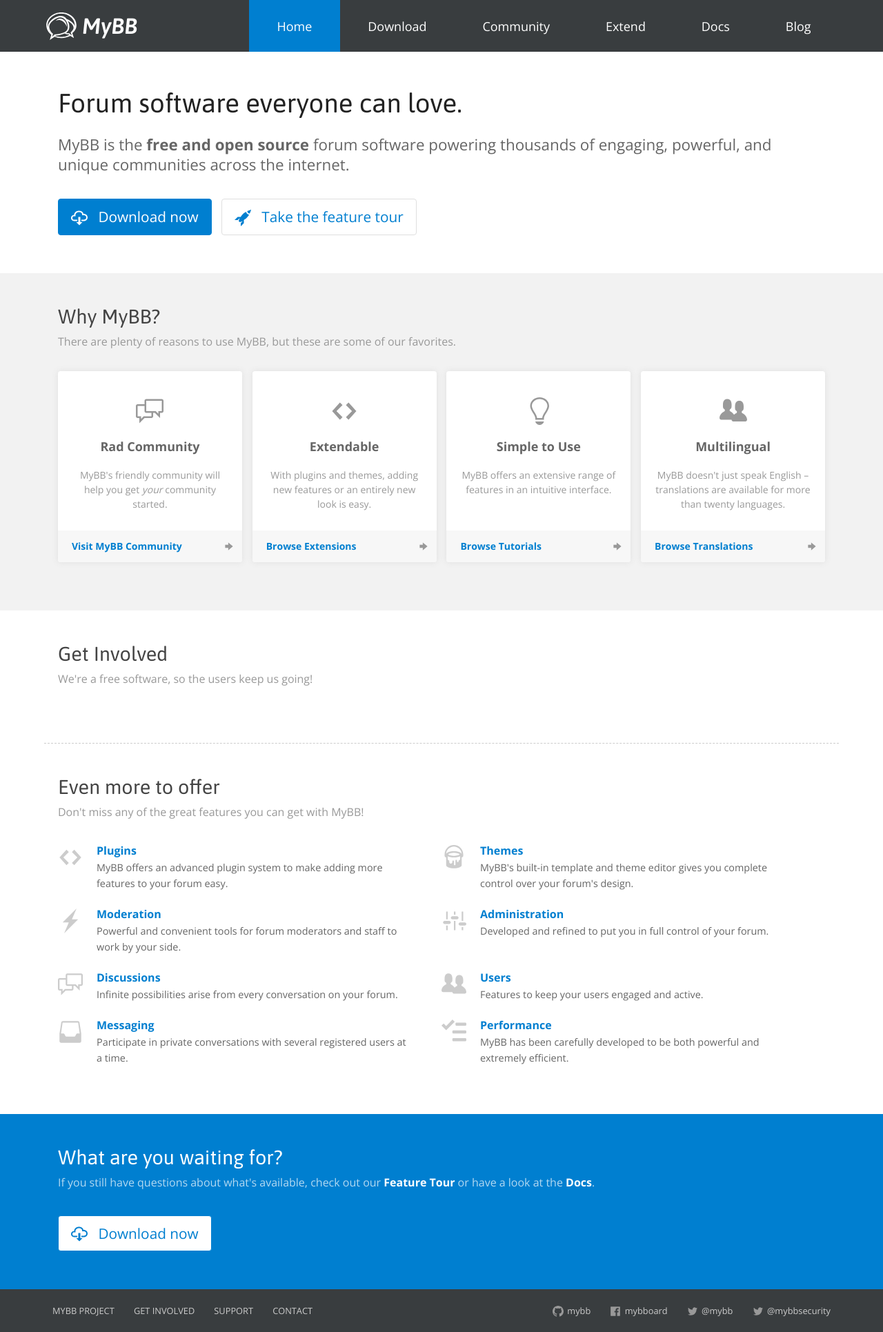
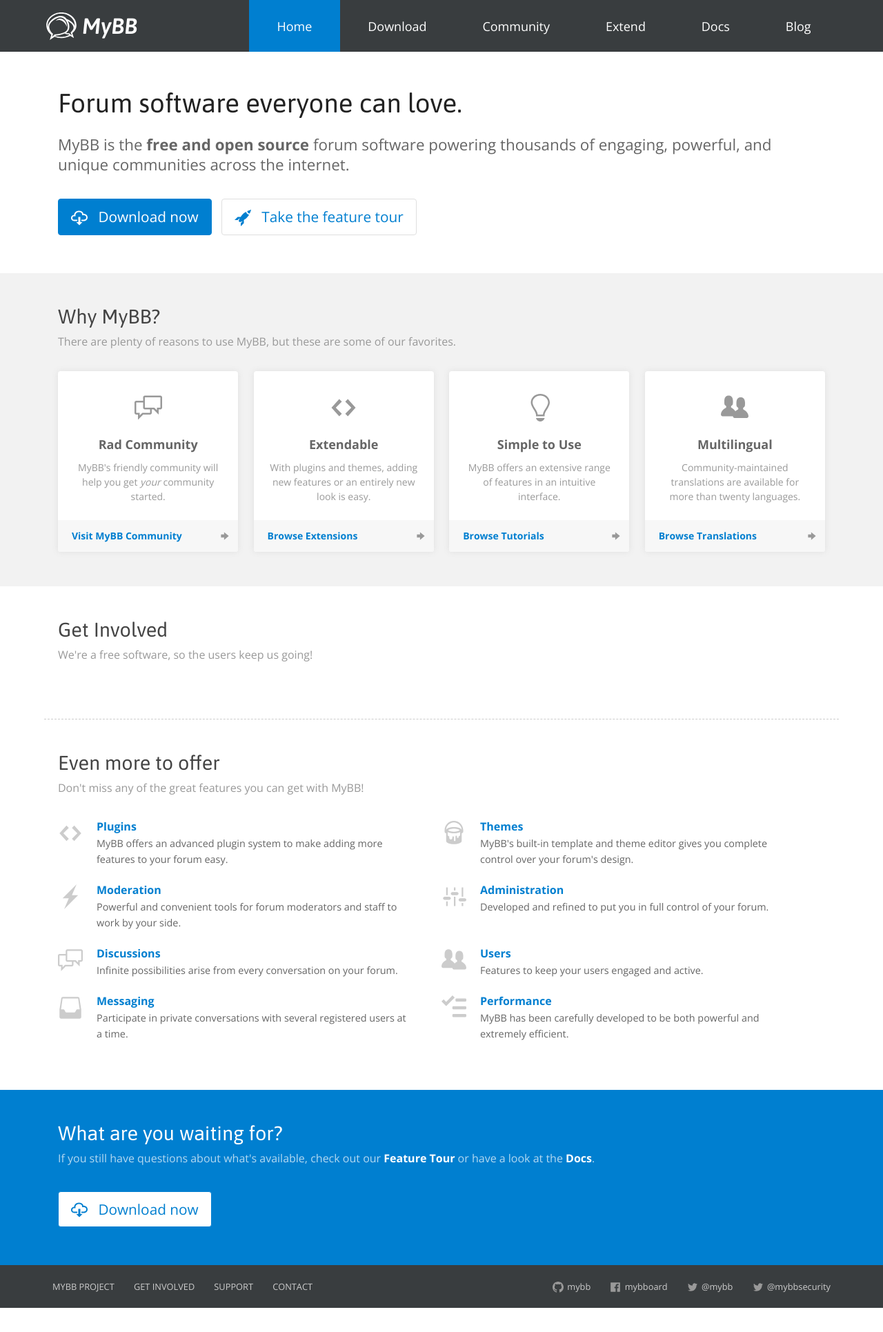
Before and after one commit to mybb/wip.mybb.com, a Jekyll site: the page built from index.html, in a window 1280 px wide. Shown: the whole page at 69% size. Built offline with Jekyll 4.4.1, drawn with Linux system fonts in a browser that asks for light colours; after the commit the page ends 1896 px from its top, so only the background shows below that.

Commit message:
Revisions to 'why MyBB' cards on home page

```diff
--- a/_sass/pages/_home.scss
+++ b/_sass/pages/_home.scss
@@ -68,6 +68,10 @@
 
 	&--why {
 		background: $background-2;
+
+		.wrapper {
+			padding-bottom: 20px;
+		}
 	}
 
 	&--get-involved {
@@ -107,46 +111,65 @@
 		width: 100%;
 		background: $background-default;
 		border-radius: $radius;
-		text-align: center;
-		padding: 40px 20px 60px 20px;
 		box-sizing: border-box;
 		position: relative;
-		margin-bottom: 20px;
+		margin-bottom: 30px;
 		box-shadow: $border-1 0 0 10px;
+		text-align: left;
+		padding: 20px 20px 60px 80px;
 
 		@include bp-medium {
 			width: 48%;
 		}
 
 		@include bp-large {
-			width: 24%;
+			width: 23.5%;
+			text-align: center;
+			padding: 35px 20px 70px 20px;
 		}
 
 		&__icon {
 			@include icon(40px, $alt-font-color-2, 0, 0);
+			float: left;
+			margin-left: -60px;
+
+			@include bp-large {
+				float: none;
+				margin: 0;
+			}
 		}
 
 		&__title {
 			font-size: $font-regular;
 			color: $alt-font-color-1;
+			margin: 0;
+
+			@include bp-large {
+				margin-top: 20px;
+			}
 		}
 
 		&__description {
 			font-size: $font-smallest;
 			line-height: 1.5;
 			color: $alt-font-color-2;
+			margin: 10px 0 0 0;
 		}
 
 		&__action {
 			position: absolute;
 			bottom: 0;
-			margin: 0 -20px 0 -20px;
+			margin: 0 -20px 0 -80px;
 			width: 100%;
 			background: $background-1;
 			text-align: left;
 			font-size: $font-smallest;
 			font-weight: bold;
 			border-radius: 0 0 $radius $radius;
+
+			@include bp-large {
+				margin: 0 -20px;
+			}
 
 			&__link {
 				display: block;
--- a/download/index.html
+++ b/download/index.html
@@ -6,7 +6,10 @@
 ---
 <article class="main main--download">
     <section class="download-block download-block--download">
+        <div class="wrapper">
+            <h1 class="download-block__title">Download MyBB to get your community rolling.</h1>
 
+        </div>
     </section>
     <section class="download-block download-block--actions">
 
--- a/index.html
+++ b/index.html
@@ -51,7 +51,7 @@
 				<div class="why-cards__card">
 					<span class="why-cards__card__icon">{% include icon.html icon='organization' %}</span>
 					<h3 class="why-cards__card__title">Multilingual</h3>
-					<p class="why-cards__card__description">MyBB doesn't just speak English &ndash; translations are available for more than twenty languages.</p>
+					<p class="why-cards__card__description">Community-maintained translations are available for more than twenty languages.</p>
 					<p class="why-cards__card__action">
 						<a href="https://community.mybb.com/mods.php?action=browse&amp;category=19" class="why-cards__card__action__link"><span>Browse Translations</span> {% include icon.html icon='arrow-right' %}</a>
 					</p>
```
